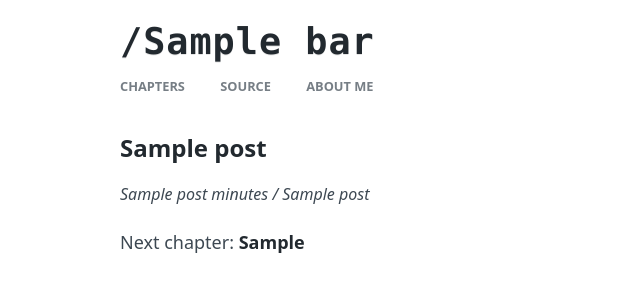
After one commit to pablocorbalann/vimmasterguide, a Flask app: template templates/c/5.html in a window 1280 px wide. The commit adds this page. Shown: the top 300 px of the page, without its empty margins (0-640 px from the left). Run offline with Flask 2, Linux system fonts and the light colour scheme; the template is opened without the code that fills it: most values are stand-ins (such as "Sample title", 1, 10 or a date in 2020).

Commit message:
ci: modified name of the subfolders

```diff
--- a/app.py
+++ b/app.py
@@ -28,7 +28,7 @@ def rperson():
 
 @app.route('/u/<name>')
 def person(name:str):
-    persons = os.listdir('templates/people')
+    persons = os.listdir('templates/u')
     if name in [n[:-5] for n in persons]:
         return render_template(f'people/{name}.html', title=name, bar=f'u/{name}')
     return redirect(url_for('error404'))
@@ -46,7 +46,7 @@ def chapter(cid:int):
                     next_chapter = chpt[i]
                 # set the title of the page as the title of the chapter
                 t = c[0]
-                return render_template(f'chapters/{cid}.html', title=t, bar=f"c/{cid}", post=c, next_chapter=next_chapter, d=t)
+                return render_template(f'c/{cid}.html', title=t, bar=f"c/{cid}", post=c, next_chapter=next_chapter, d=t)
     return redirect(url_for('error404'))
 
 
--- a/chapters.json
+++ b/chapters.json
@@ -2,5 +2,6 @@
   ["What is Vim?", 1, 3, "easy"],
   ["How to install Vim", 2, 3, "easy"],
   ["How to open and exit Vim", 3, 1, "easy"],
-  ["The modes of Vim", 4, 3, "easy", 4, 3, "easy"]
+  ["The modes of Vim", 4, 4, "easy"],
+  ["More special keys", 5, 3, "easy"]
 ]
--- /dev/null
+++ b/templates/c/5.html
@@ -0,0 +1,4 @@
+{% extends "post.html" %}
+
+{% block post %}
+{% endblock post %}
--- a/templates/index.html
+++ b/templates/index.html
@@ -12,6 +12,6 @@ You will learn from the most basic things in Vim, for example mouseless movement
 So, what are you waiting? Check <a href="{{ url_for('chapters') }}">the chapters</a> of the book or <a href="{{ url_for('chapter', cid=1) }}">start reading</a> now for free!
 </p>
 <p class="clarification">
-This digital book has been created by <a href="{{ url_for('person', name='pablocorbcon') }}" target="_blank">@pablocorbcon</a> in it's GitHub profile under the MIT <a href="{{ url_for('license') }}">license</a>.
+This digital book has been created by <a href="{{ url_for('person', name='pablocorbcon') }}">@pablocorbcon</a> in it's GitHub profile under the MIT <a href="{{ url_for('license') }}">license</a>.
 </p>
 {% endblock main %}
--- a/templates/layout.html
+++ b/templates/layout.html
@@ -2,12 +2,13 @@
 
 {% block body %}
 <header class="header">
-  <div class="container"><a href="{{ url_for('index') }}" class="title font-mono">{{ bar }}<span class="blinking">/</span></a></div>
+  <div class="container"><a href="{{ url_for('index') }}" class="title font-mono">/{{ bar }}<span class="blinking">/</span></a></div>
   <div class="container">
     <nav id="sections">
       <ul>
          <li><a href="{{ url_for('chapters') }}">Chapters</a></li>
          <li><a href="https://github.com/pblcc/vmg" target="_blank">Source</a></li>
+         <li><a href="{{ url_for('person', name='pablocorbcon') }}">About me</a></li>
       </ul>
     </nav>
   </div>
--- a/templates/main.html
+++ b/templates/main.html
@@ -14,7 +14,7 @@
   {% if title %}
   <title>{{ title }} · vim master guide</title>
   {% else %}
-  <title>VMG</title>
+  <title>vim master guide</title>
   {% endif %}
 </head>
 <body>
```
Also changed, not shown: .github/contributing.md (renamed from CONTRIBUTING.md), README.md, templates/c/1.html (renamed from templates/chapters/1.html), templates/c/2.html (renamed from templates/chapters/2.html), templates/c/3.html (renamed from templates/chapters/3.html), templates/c/4.html (renamed from templates/chapters/4.html), templates/u/pablocorbcon.html (renamed from templates/people/pablocorbcon.html).
